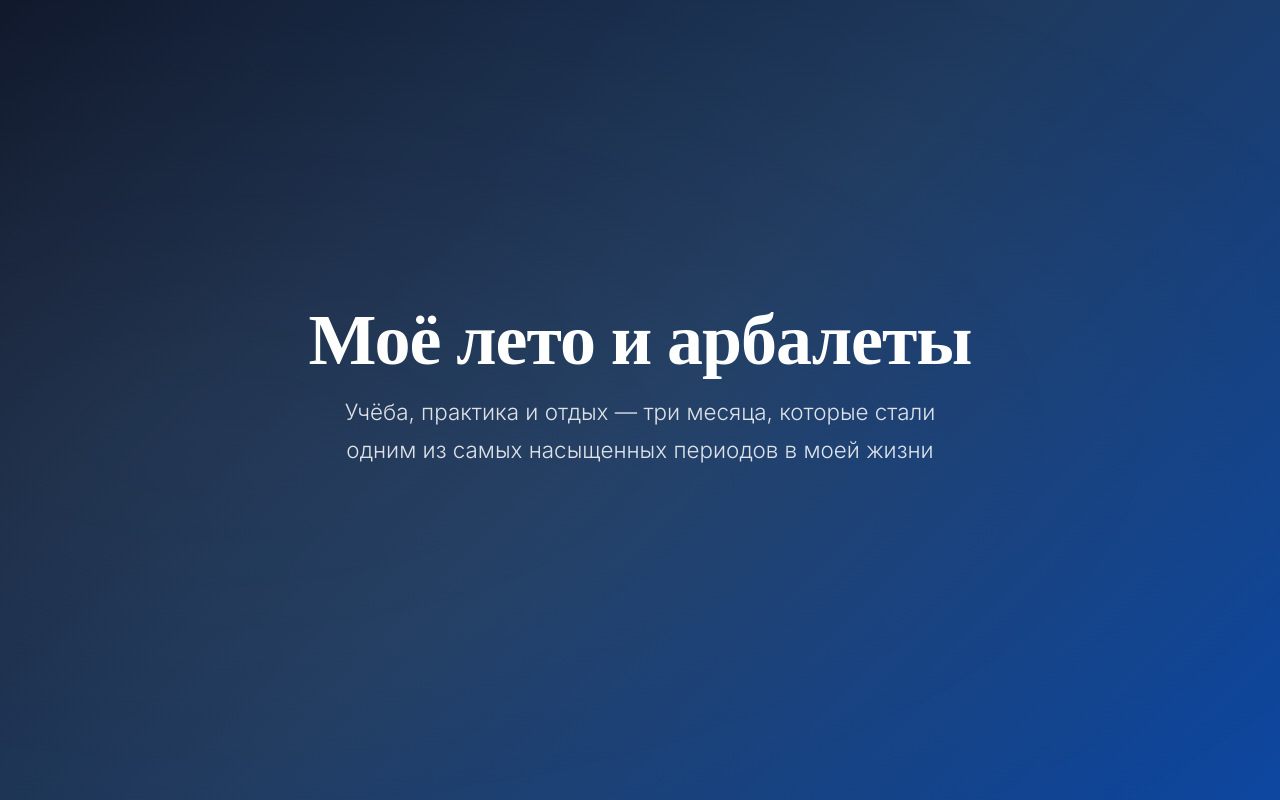
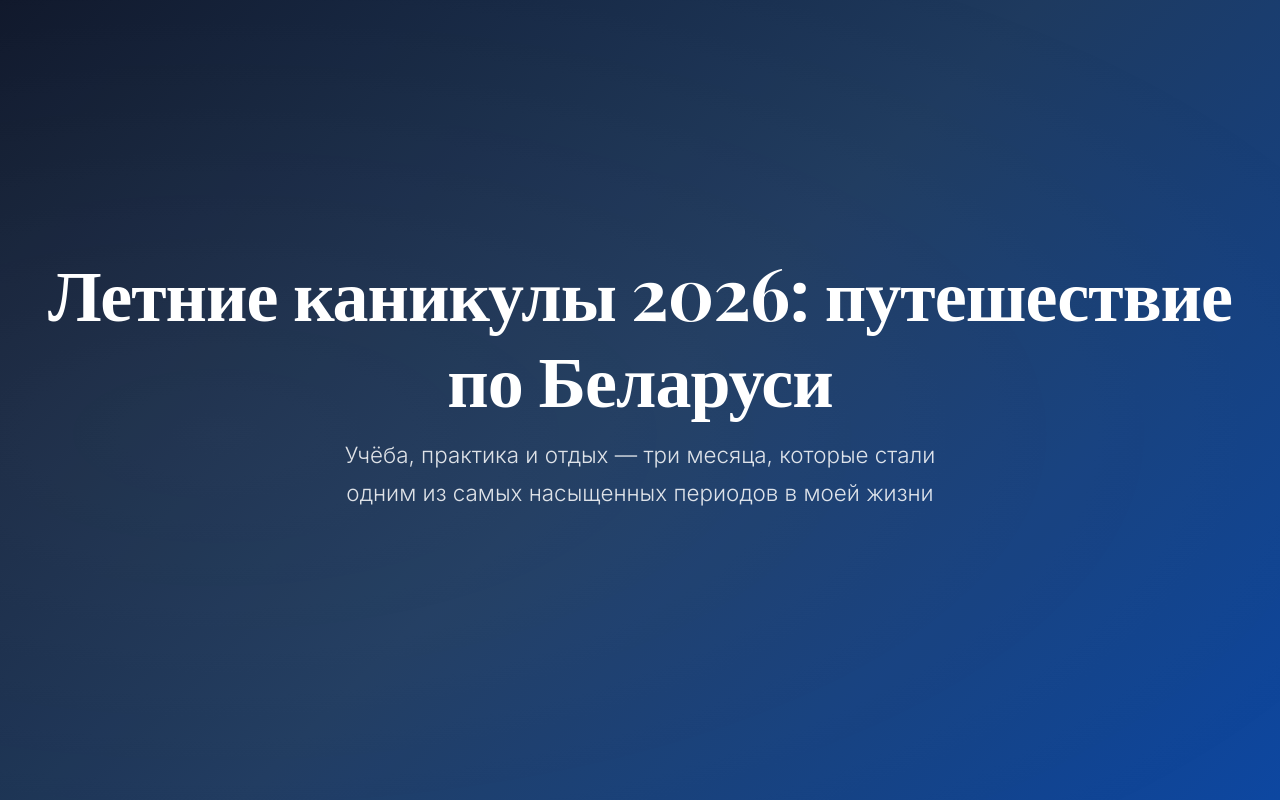
Before and after one commit to AndreyUIR/wt-lab1-1git-akushevich, a plain HTML site: page index.html in a window 1280 px wide. Shown: the top 800 px of the page. Drawn offline with nearby package versions, Linux system fonts and the light colour scheme.

Commit message:
test: check protection

```diff
--- a/index.html
+++ b/index.html
@@ -296,7 +296,7 @@
 <!-- ==================== HERO ==================== -->
 <section class="hero">
     <div class="hero-content">
-        <h1>Моё лето и арбалеты</h1>
+        <h1>Летние каникулы 2026: путешествие по Беларуси</h1>
         <p class="lead">
             Учёба, практика и отдых — три месяца, которые стали одним из самых насыщенных периодов в моей жизни
         </p>
```
Also changed, not shown: 1 other file.
